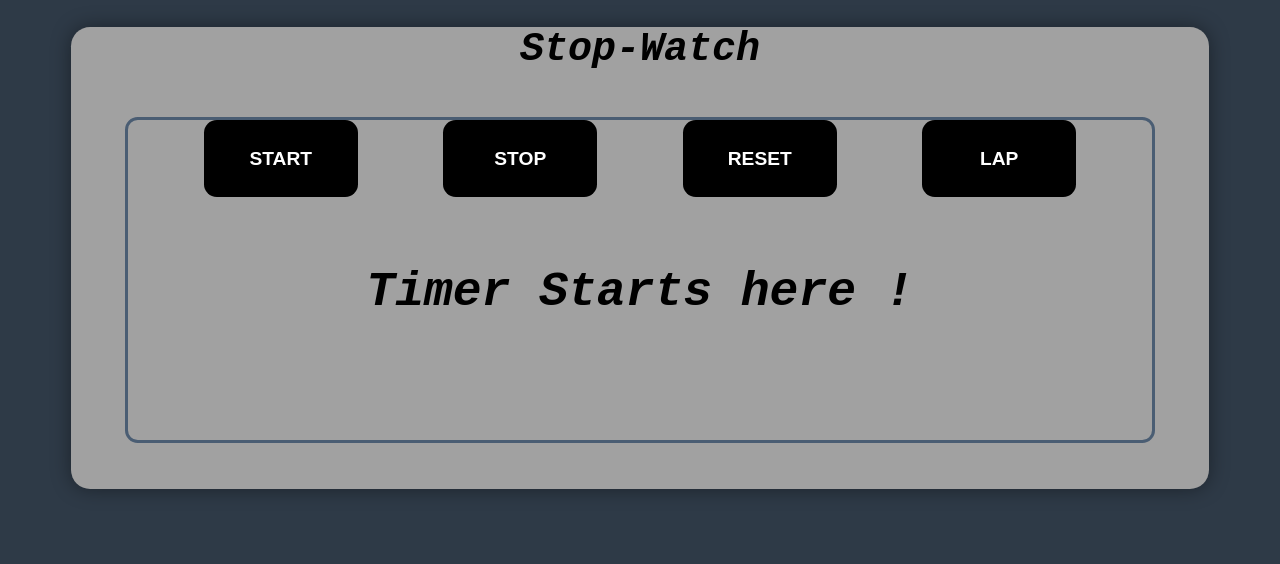
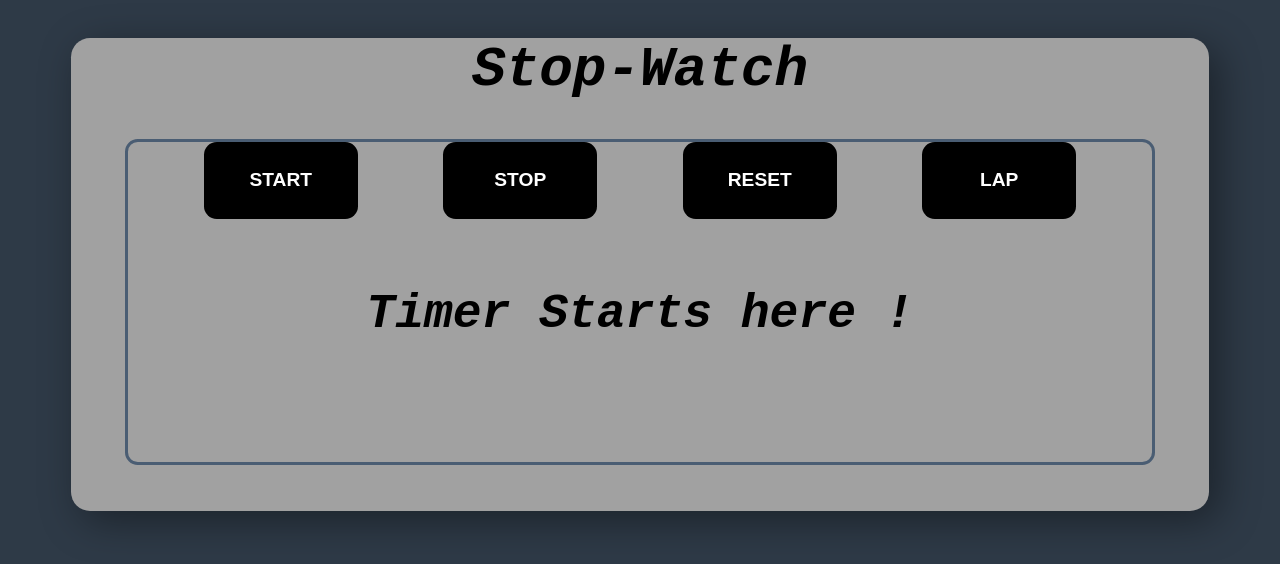
Before and after one commit to iamsumitkumar64/STOP-WATCH, a plain HTML site: page index.html in a window 1280 px wide. Drawn offline with Linux system fonts and the light colour scheme.

Commit message:
Change Css

```diff
--- a/index.html
+++ b/index.html
@@ -1,5 +1,6 @@
 <!DOCTYPE html>
 <html lang="en">
+
 <head>
     <meta charset="UTF-8">
     <meta name="viewport" content="width=device-width, initial-scale=1.0">
@@ -16,7 +17,7 @@
             margin: auto;
             background-color: #a1a1a1;
             border-radius: 1.5vmax;
-            box-shadow: 0 0 20px rgba(0, 0, 0, 0.4);
+            box-shadow: 10px 10px 40px rgba(0, 0, 0, 0.4);
         }
 
         #main {
@@ -25,7 +26,6 @@
             border: 0.2em solid #4a5d73;
             margin: auto;
             border-radius: 1vmax;
-            margin-top: 4%;
             margin-bottom: 4%;
         }
 
@@ -34,6 +34,10 @@
             flex-wrap: wrap;
             justify-content: space-evenly;
             gap: 10px 10px;
+        }
+
+        #whole>h1 {
+            font-size: 7vmin;
         }
 
         h1 {
@@ -63,7 +67,7 @@
 
         #lap {
             display: flex;
-            justify-content:left;
+            justify-content: left;
             flex-wrap: wrap;
             text-indent: 10vmax;
         }
@@ -74,6 +78,7 @@
         }
     </style>
 </head>
+
 <body>
     <div id="whole">
         <h1>Stop-Watch</h1>
@@ -142,4 +147,5 @@
         flag = 1;
     }
 </script>
+
 </html>
```
